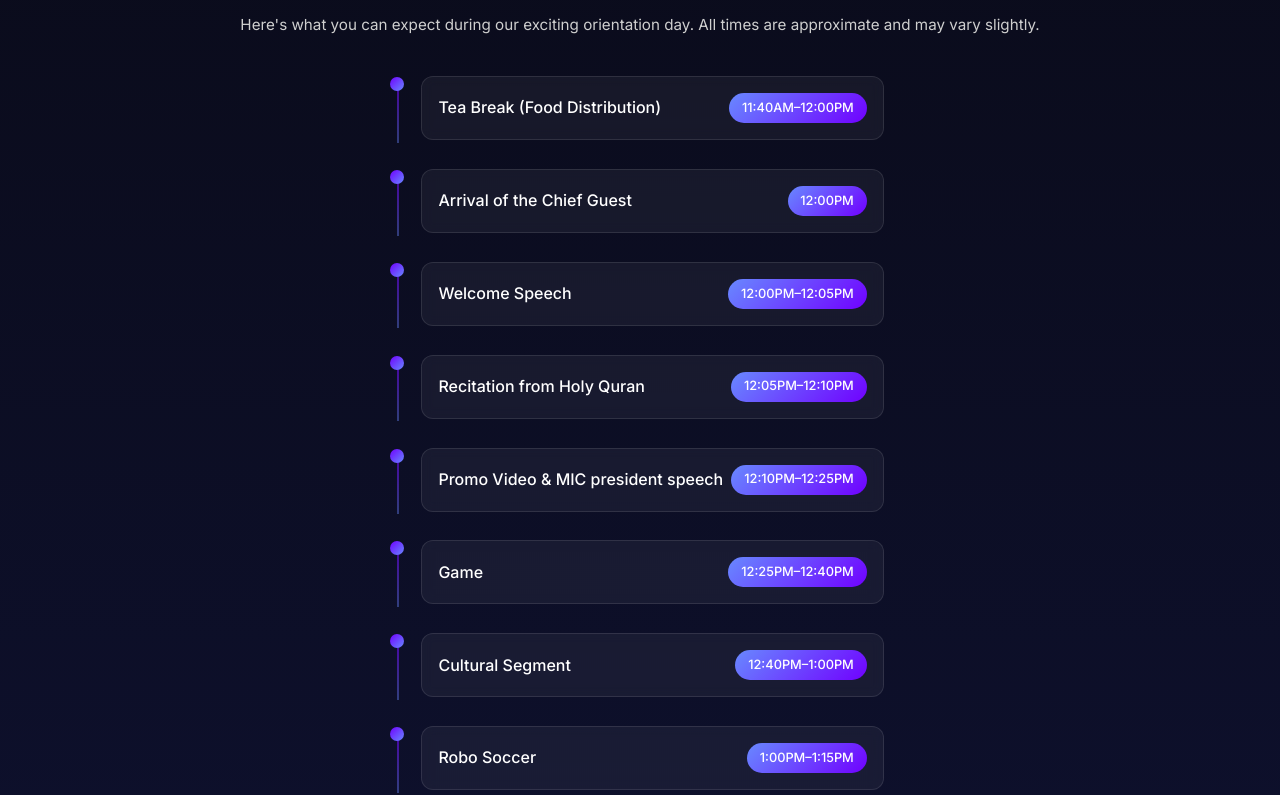
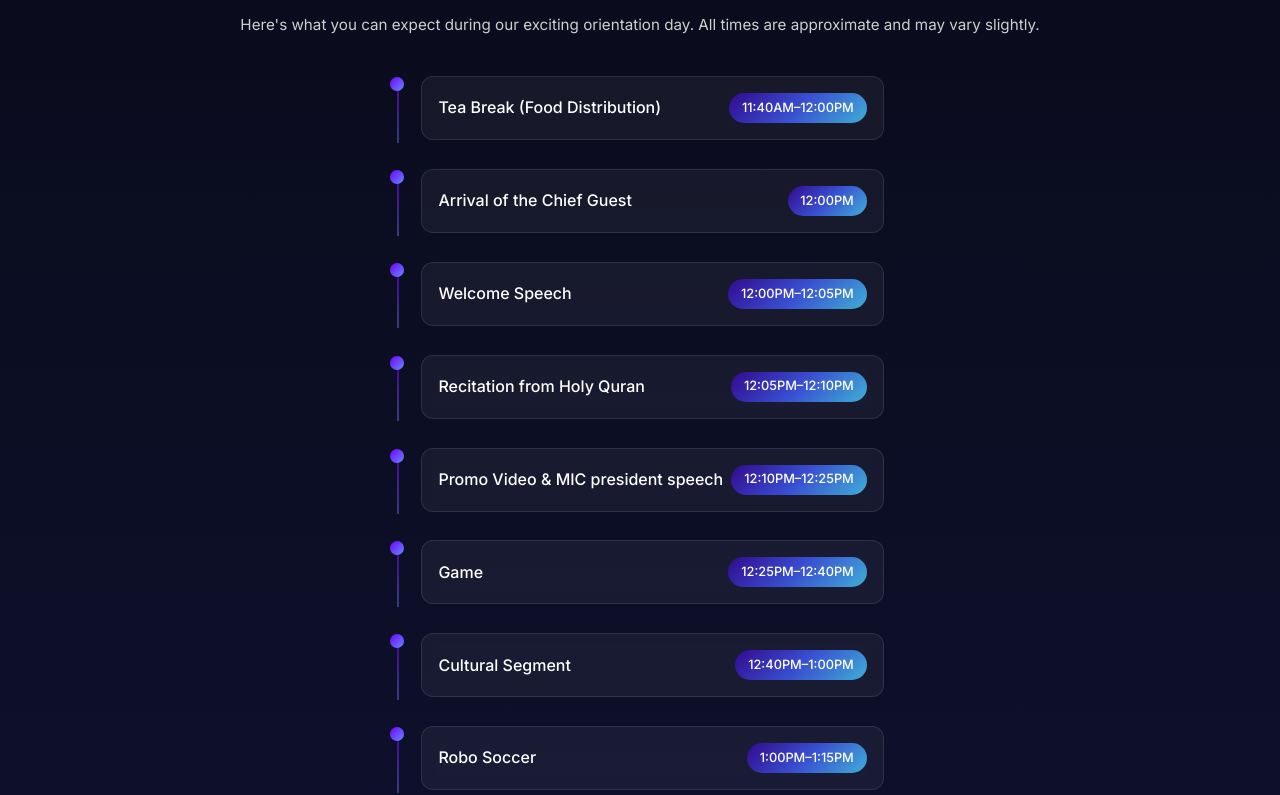
Before and after one commit to DevABID/mico, a plain HTML site: page index.html in a window 1280 px wide. Shown: the part 2598-3393 px from the top of the page. Drawn offline with nearby package versions, Linux system fonts and the light colour scheme; animation ran at ten frames a second.

Commit message:
Update styles.css

```diff
--- a/styles.css
+++ b/styles.css
@@ -377,7 +377,9 @@ section {
 
 /* Time */
 .timeline-time {
-  background: linear-gradient(135deg, #6889FF, #7000FF);
+/*   background: linear-gradient(135deg, #6889FF, #7000FF); */
+    background: linear-gradient(135deg, #320a8f, #394fd1, #3faed6);
+
   color: #fff;
   font-size: 0.8rem;
   font-weight: 500;
```
